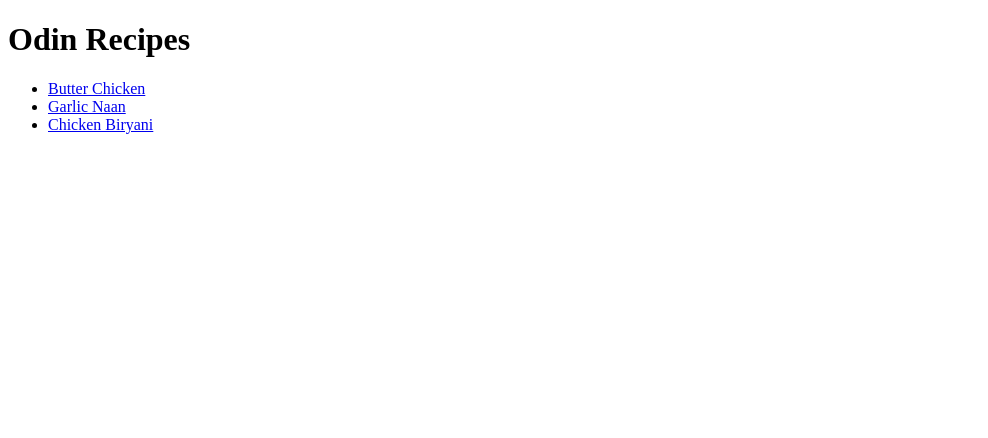
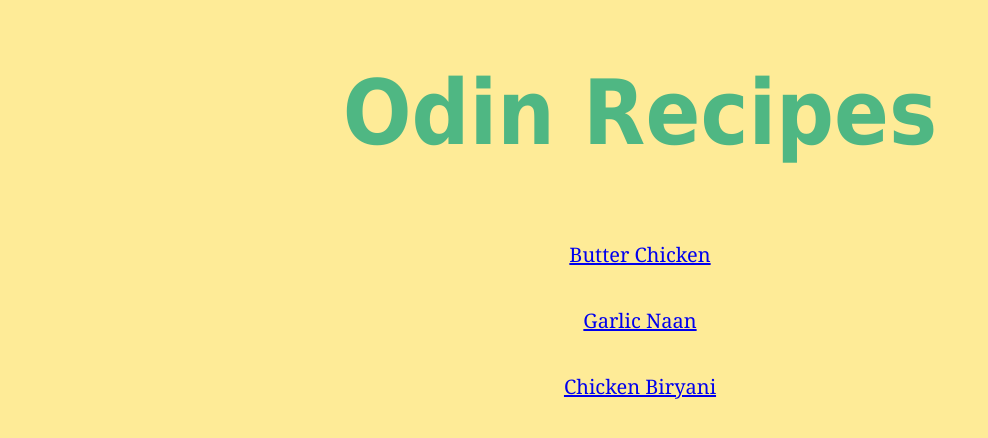
Before and after one commit to khdeej-ay/odin-recipes, a plain HTML site: page index.html in a window 1280 px wide. Shown: the whole page, without its empty margins (0-988 px from the left). Drawn offline with Linux system fonts and the light colour scheme.

Commit message:
feat: add home links

```diff
--- a/index.html
+++ b/index.html
@@ -2,15 +2,17 @@
 <html lang="en">
 <head>
     <meta charset="UTF-8">
-    <meta name="viewport" content="width=device-width, initial-scale=1.0">
+    <link rel="stylesheet" href="styles.css">
     <title>Recipes</title>
 </head>
 <body>
-    <h1>Odin Recipes</h1>
-    <ul>
-        <li><a href="recipes/butter-chicken.html">Butter Chicken</a></li>
-        <li><a href="recipes/garlic-naan.html">Garlic Naan</a></li>
-        <li><a href="recipes/chicken-biryani.html">Chicken Biryani</a></li>
-    </ul>
+    <div>
+        <header>
+            <h1 class="heading">Odin Recipes</h1>
+        </header>
+        <p class="main"><a href="recipes/butter-chicken.html">Butter Chicken</a><p>
+        <p class="main"><a href="recipes/garlic-naan.html">Garlic Naan</a></p>
+        <p class="main"><a href="recipes/chicken-biryani.html">Chicken Biryani</a></p>
+    </div>
 </body>
 </html>
```
Also changed, not shown: recipes/butter-chicken.html (+5 -1 lines), recipes/chicken-biryani.html (+3 -1 lines), recipes/garlic-naan.html (+3 -1 lines).
